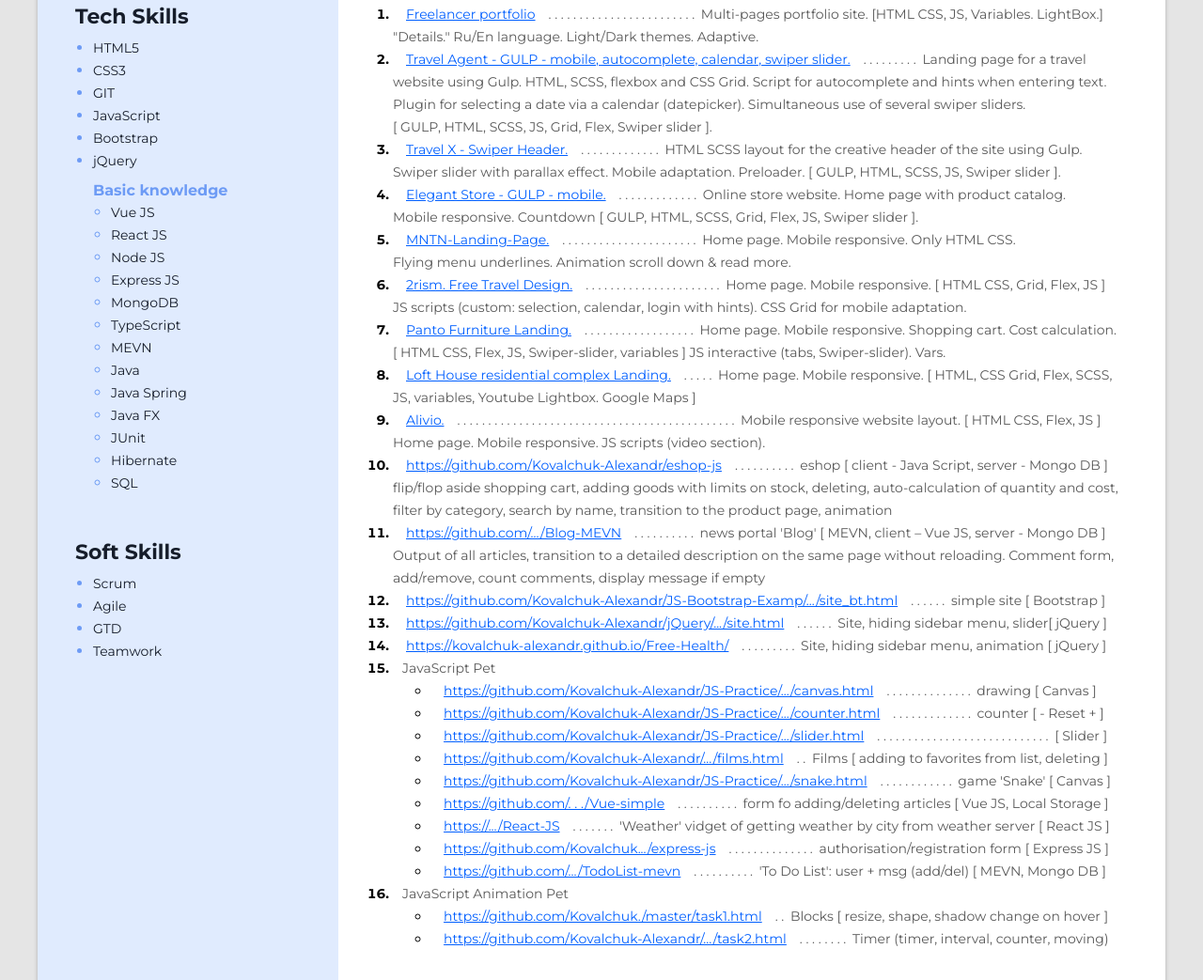
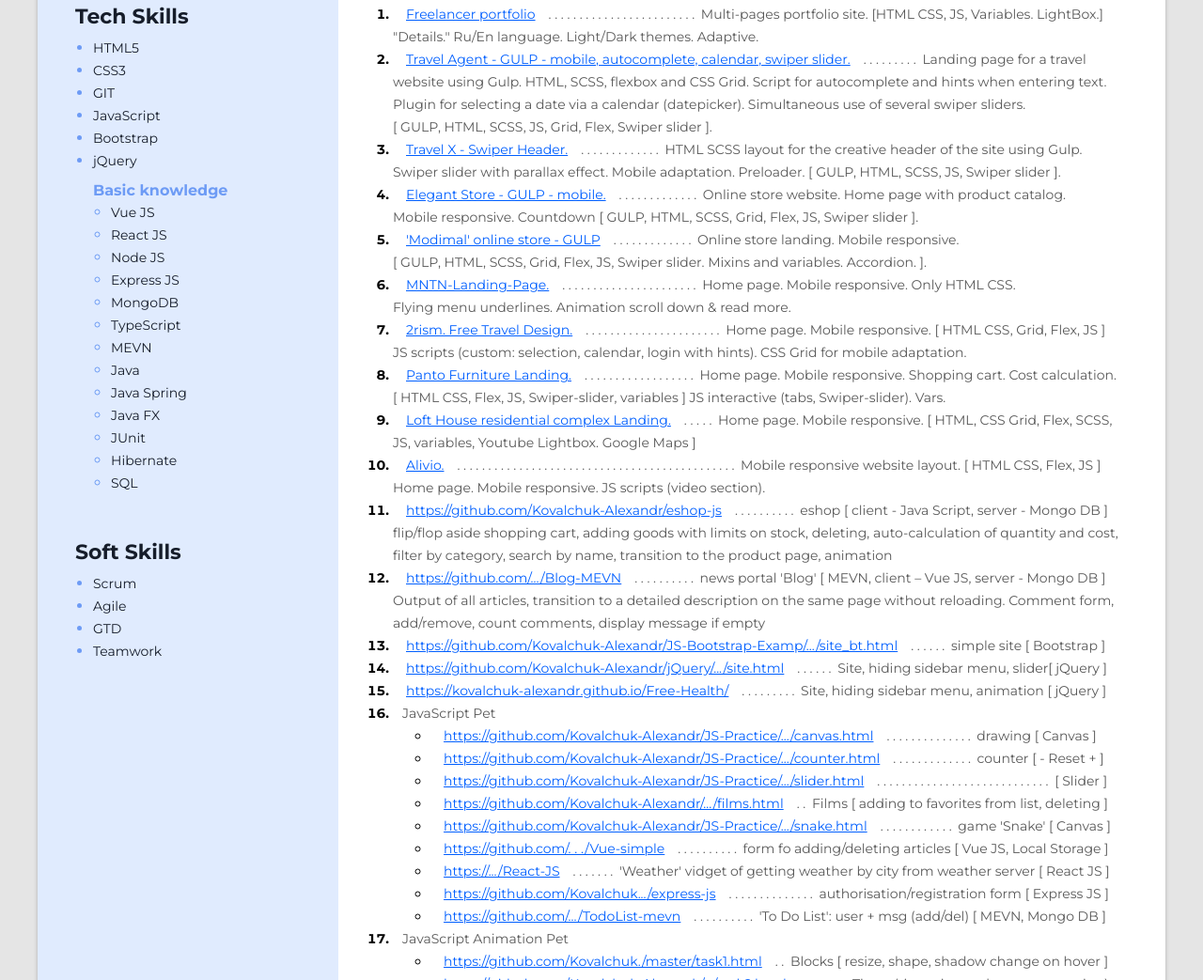
Before and after one commit to Kovalchuk-Alexandr/resume_project, a plain HTML site: page index.html in a window 1280 px wide. Shown: the part 706-1749 px from the top of the page at 94% size. Drawn offline with Linux system fonts and the light colour scheme.

Commit message:
+ Modimal

```diff
--- a/index.html
+++ b/index.html
@@ -193,6 +193,17 @@
                 <a href="https://github.com/Kovalchuk-Alexandr/Elegant-Store---GULP---mobile.git" target="_blank" class="project-item-name-link" title="look on github"
                     >Online store website. Home page with product catalog.<br>
                     Mobile responsive. Сountdown [ GULP, HTML, SCSS, Grid, Flex, JS, Swiper slider ].</a>
+              </span>
+            </li>
+
+              <!-- Modimal  -->
+            <li class="project-item">
+              <a href="https://kovalchuk-alexandr.github.io/Modimal/" target="_blank" class="project-item-link"
+                >'Modimal' online store - GULP</a
+              >
+              <span class="project-item-descr"> . . . . . . . . . . . . .
+                <a href="https://github.com/Kovalchuk-Alexandr/Modimal.git" target="_blank" class="project-item-name-link" title="look on github"
+                    >Online store landing. Mobile responsive. <br> [ GULP, HTML, SCSS, Grid, Flex, JS, Swiper slider. Mixins and variables. Accordion. ].</a>
               </span>
             </li>
 
```
